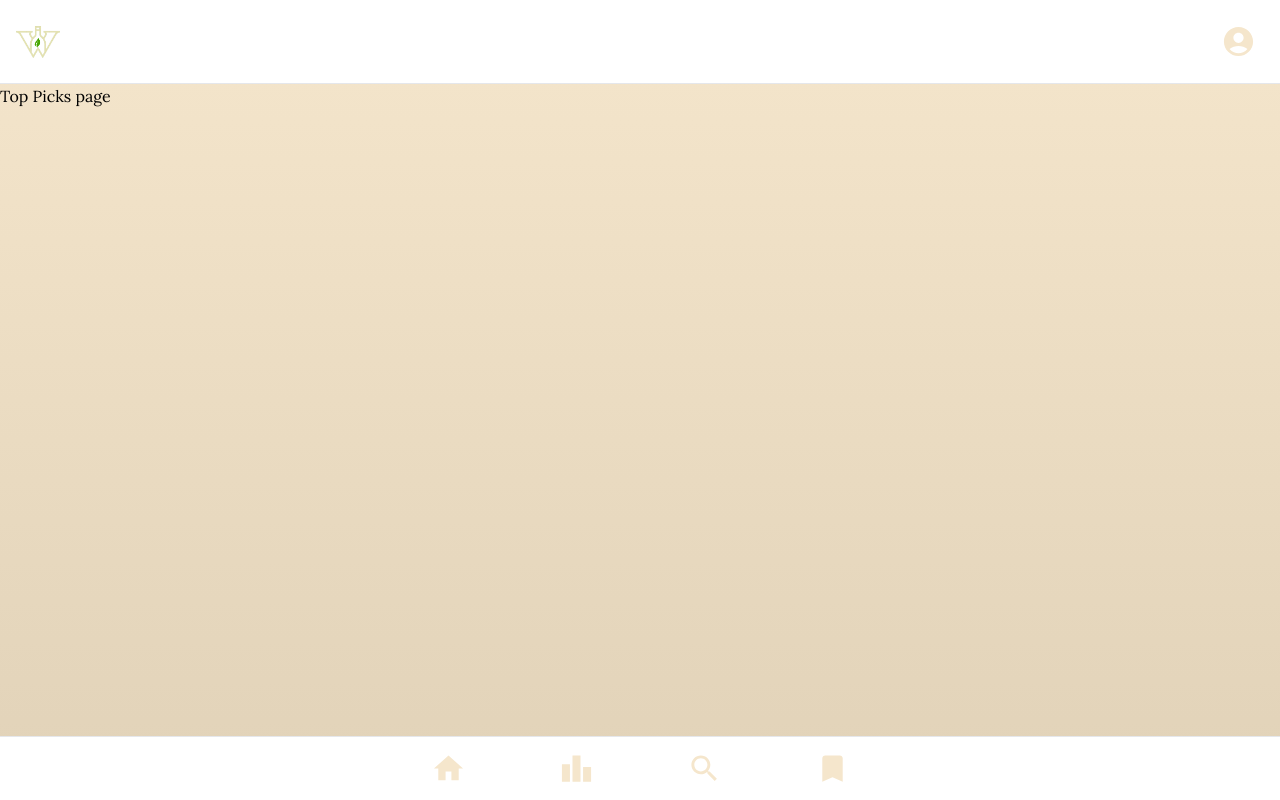
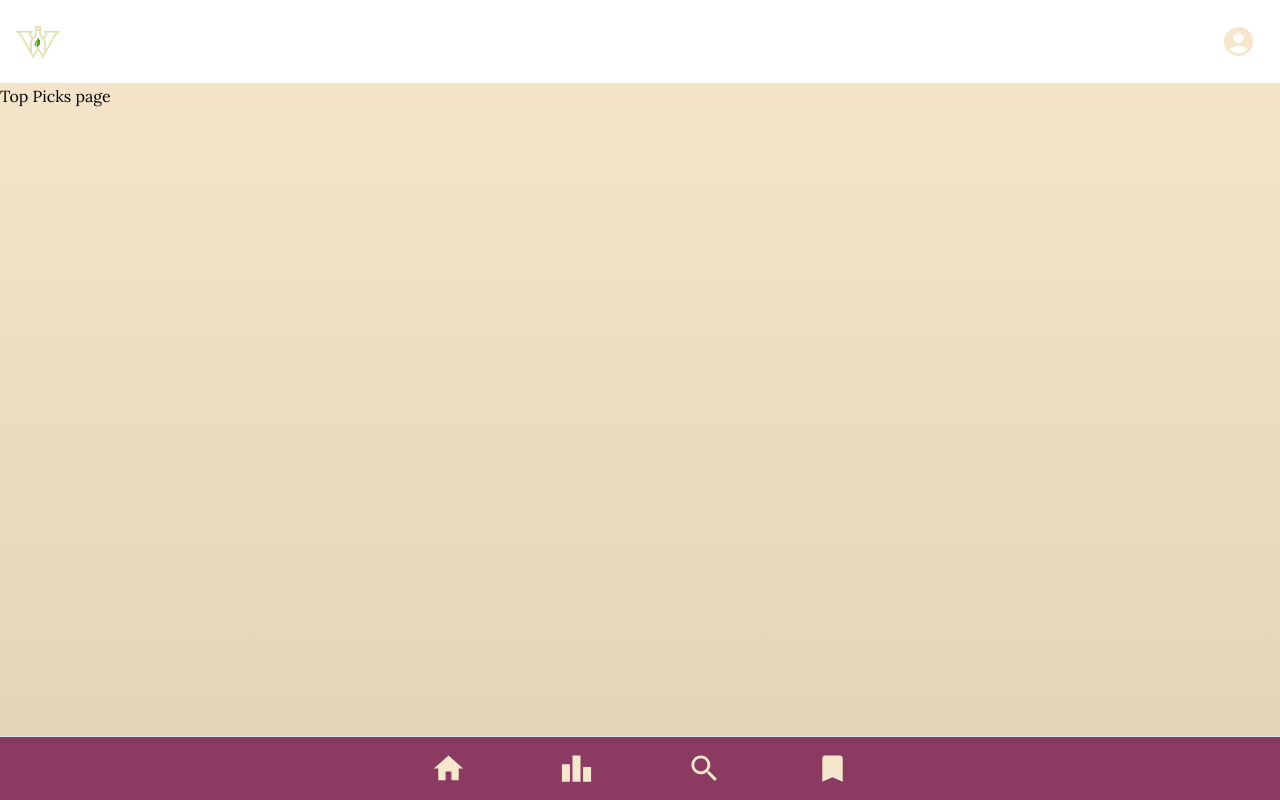
Before and after one commit to erictatchell/WineWhisperer, a Next.js app: page /main/toppicks in a window 1280 px wide. Built offline with nearby package versions, Linux system fonts and the light colour scheme.

Commit message:
footer color fixed

```diff
--- a/src/app/main/layout.tsx
+++ b/src/app/main/layout.tsx
@@ -22,11 +22,6 @@ const theme = createTheme({
     },
   },
 });
-
-export const metadata = {
-  title: 'WineWhisperer',
-  description: 'Discover your next favourite wine',
-}
 
 export default function RootLayout({
   children,
@@ -53,7 +48,7 @@ export default function RootLayout({
         </nav>
         {children}
 
-        <div className="fixed bottom-0 left-0 z-50 w-full h-16 bg-white border-t border-brendan-200 bg-brendan dark:border-brendan">
+        <div className="fixed bottom-0 left-0 z-50 w-full h-16 bg-brendan border-t border-brendan-200 bg-brendan dark:border-brendan">
           <div className="grid h-full max-w-lg grid-cols-4 mx-auto font-medium">
           <IconButton href="/main/home">
 
@@ -92,7 +87,6 @@ export default function RootLayout({
 
           </div>
         </div>
-
       </body>
     </html>
   )
```
